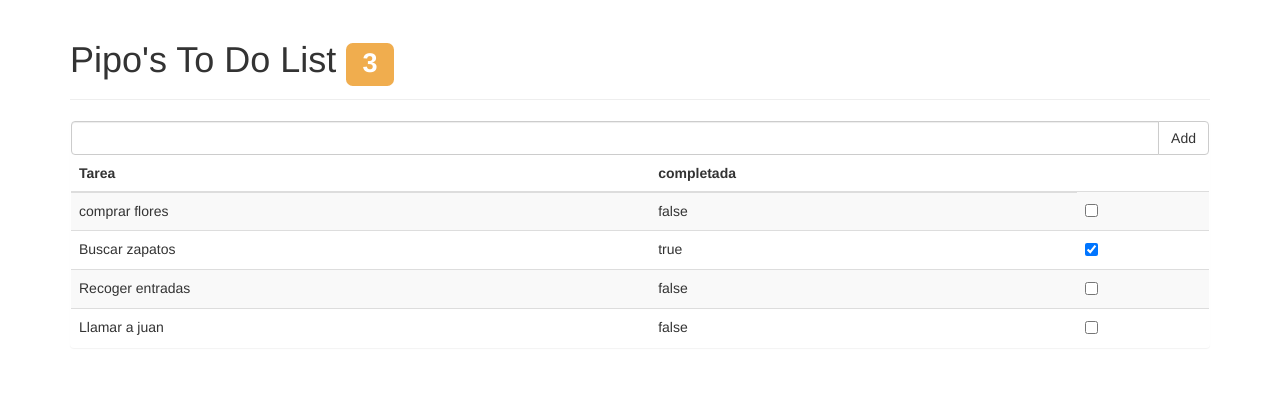
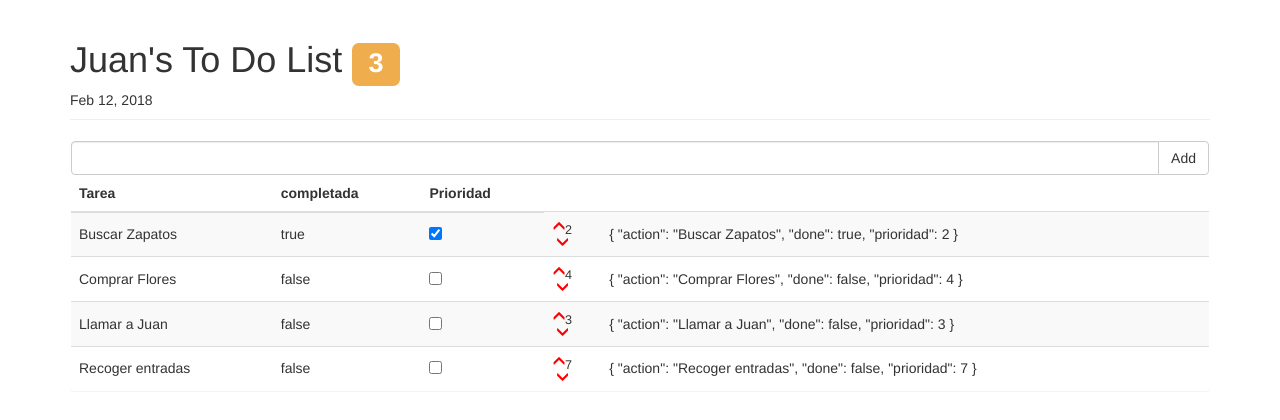
Before and after one commit to ars1096/listadetareas, an Angular app: page / in a window 1280 px wide. Shown: the top 420 px of the page. Built offline with nearby package versions, Linux system fonts and the light colour scheme.

Commit message:
añadir importancia de tareas y cambios de acciones varias

```diff
--- a/src/app/app.component.css
+++ b/src/app/app.component.css
@@ -0,0 +1,3 @@
+.table td{
+  vertical-align: middle;
+}
--- a/src/app/app.component.html
+++ b/src/app/app.component.html
@@ -4,7 +4,9 @@
     [ngClass]="{'label-success': TnIncompletas()<2, 'label-warning': TnIncompletas() >=2}"
     *ngIf="TnIncompletas()> 0">
     {{TnIncompletas()}}</span>
+
   </h1>
+  {{ fecha | date }}
 </div>
 
 <div class="panel">
@@ -20,16 +22,23 @@
     <tr>
       <th>Tarea</th>
       <th>completada</th>
+      <th>Prioridad</th>
     </tr>
     </thead>
     <tbody>
-    <tr *ngFor="let item of model?.items"><!--modifica o genera codigo porque empieza por * -->
+    <tr *ngFor="let item of model?.items; let i = index"><!--modifica o genera codigo porque empieza por * -->
       <td>{{item.action}}</td>
       <td>{{item.done}}</td>
       <td><input type="checkbox" [(ngModel)] = "item.done"></td><!-- enlace bidireccional entre el input y elemento de la clase-->
+      <td> <app-prioridad
+        [prioridad]="item.prioridad"
+        (nuevaPrioridad)="nuevaPrioridad($event)"
+      ></app-prioridad></td>
+      <td>{{ item | json}}</td>
     </tr>
 
 
     </tbody>
   </table>
+
 </div>
--- a/src/app/app.component.ts
+++ b/src/app/app.component.ts
@@ -6,22 +6,45 @@ import { Component } from '@angular/core';
   styleUrls: ['./app.component.css']
 })
 export class AppComponent {
-model = {
-  user: "Pipo",
-  items: [
-    {action: "comprar flores", done: false},
-    {action: "Buscar zapatos", done: true},
-    {action: "Recoger entradas", done: false},
-    {action: "Llamar a juan", done: false},
-  ]
-};
+  fecha = new Date();
+  model = {
+    user: "Juan",
+    items: [
+      {action: "Comprar Flores", done: false, prioridad: 4},
+      {action: "Buscar Zapatos", done: true, prioridad: 2},
+      {action: "Recoger entradas", done: false, prioridad: 7},
+      {action: "Llamar a Juan", done: false, prioridad: 3}
+    ]
+  };
+
+  constructor(){
+    this.ordenaTareas();
+  }
+
   TnIncompletas(){
     let count = 0;
-    this.model.items.forEach((item, index)=>
+    this.model.items.forEach((item,index)=>
       !item.done ? count++ : true);
-      return count;
+    return count;
   }
-  addItem(tarea) {
-    this.model.items.push({action: tarea, done: false})
+
+  addItem(tarea){
+    this.model.items.push({action: tarea, done: false, prioridad: 5});
+    this.ordenaTareas();
+  }
+
+  nuevaPrioridad(e,i){
+    console.log(e,i);
+    this.model.items[i].prioridad = e.prioridad;
+  }
+
+  ordenaTareas(){
+    this.model.items.sort((a:any, b:any)=>{
+      if (a.action.toLowerCase() < b.action.toLowerCase()){
+        return -1;
+      } else if (a.action.toLowerCase() > b.action.toLowerCase()) {
+        return 1;
+      } else return 0;
+    });
   }
 }
--- a/src/app/app.module.ts
+++ b/src/app/app.module.ts
@@ -3,12 +3,14 @@ import { NgModule } from '@angular/core';
 
 
 import { AppComponent } from './app.component';
-import {FormsModule} from "@angular/forms";
+import {FormsModule} from '@angular/forms';
+import {PrioridadComponent} from './prioridad.component';
 
 
 @NgModule({
   declarations: [
-    AppComponent
+    AppComponent,
+    PrioridadComponent
   ],
   imports: [
     BrowserModule,
--- /dev/null
+++ b/src/app/prioridad.component.ts
@@ -0,0 +1,57 @@
+///<reference path="../../node_modules/@angular/core/src/metadata/directives.d.ts"/>
+import {Component, EventEmitter, Input, Output} from '@angular/core';
+
+@Component({
+  selector: 'app-prioridad',
+  template: `
+      <div class="prioridad">
+        <i class="glyphicon glyphicon-menu-up"
+           [class.resaltada] = "prioridad <10"
+           [class.fueraLimites]="prioridad >9"
+           (click)="voto(1)"></i>
+        <span>{{prioridad}}</span>
+        <i class="glyphicon glyphicon-menu-down"
+           [ngClass]="{resaltada: prioridad >0, fueraLimites : prioridad <1}"
+           (click)="voto(-1)"></i>
+
+      </div>
+  `,
+  styles:[`
+     .prioridad{
+       width: 20px;
+       text-align: center;
+       font-size: .9em;
+       line-height: .7;
+     }
+     .prioridad i {
+       margin: 0;
+       padding: 0;
+     }
+
+    .glyphicon-menu-up, .glyphicon-menu-down {
+      color: #ccc;
+    }
+    .resaltada {
+      font-weight: 800;
+      color: red;
+    }
+    .glyphicon:hover {
+      cursor:pointer;
+    }
+    .prioridad span{
+      vertical-align: text-bottom;
+    }
+    .fueraLimites{
+      pointer-events: none;
+    }
+  `]
+
+})
+export class PrioridadComponent{
+  @Input() prioridad = 0;
+  @Output() nuevaPrioridad = new EventEmitter();
+  voto(valor){
+    this.prioridad += valor;
+    this.nuevaPrioridad.emit({prioridad: this.prioridad});
+  }
+}
```
